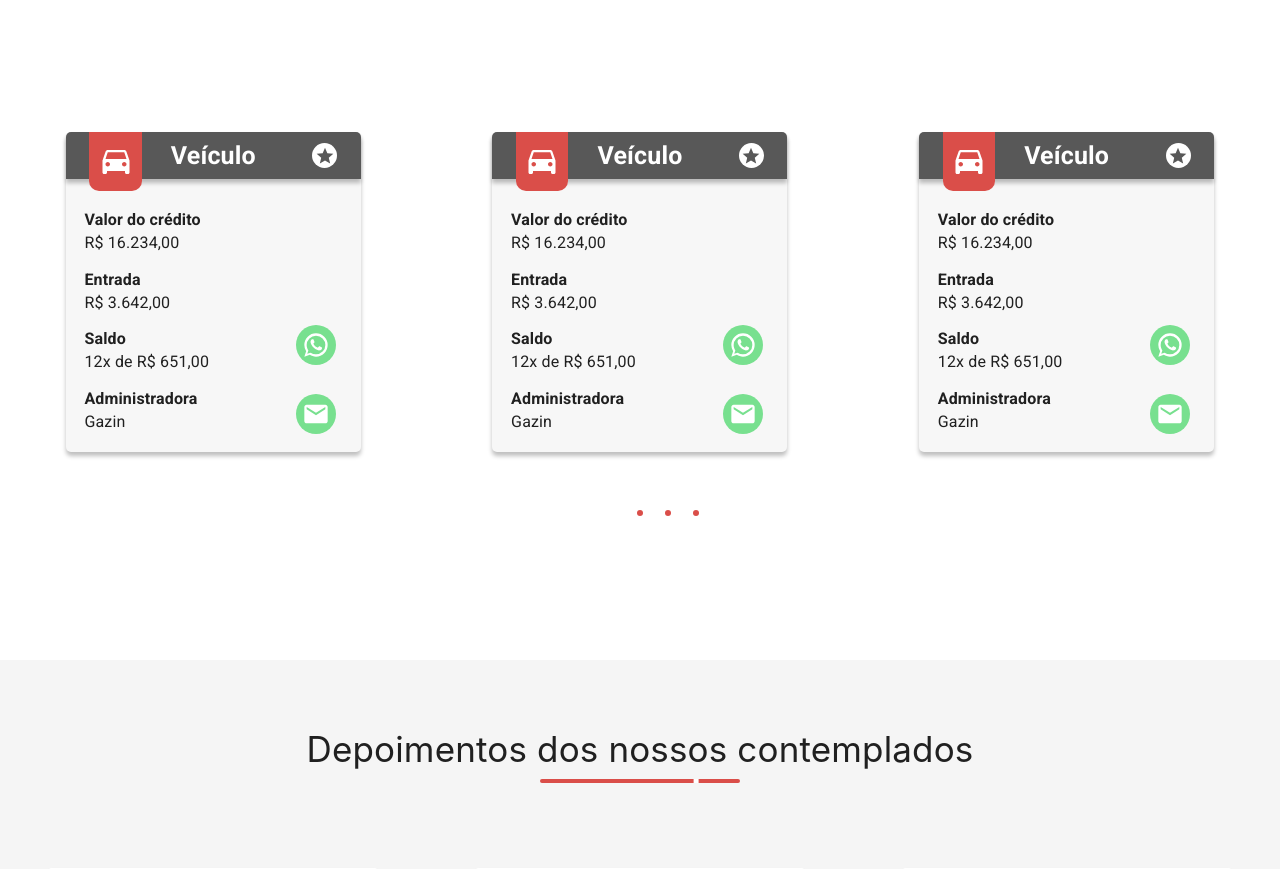
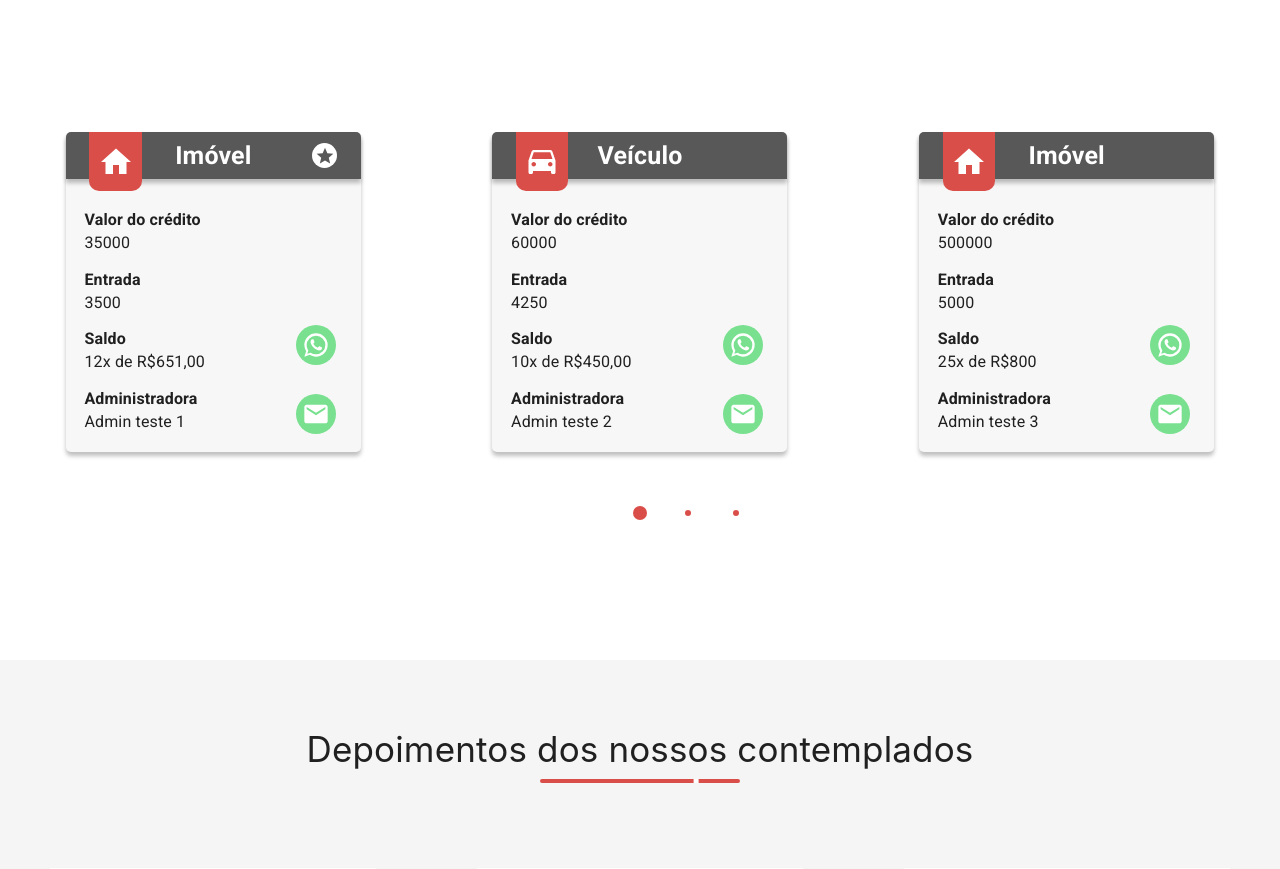
Before and after one commit to atlascodedev/portalbens-nextjs-frontend, a Next.js app: page / in a window 1280 px wide. Shown: the part 2740-3609 px from the top of the page. Built offline with nearby package versions, Linux system fonts and the light colour scheme; a web font is replaced by a local one.

Commit message:
[Feature] Properly interfaced dynamic props to product section to render based on received data

```diff
--- a/components/LandingPage/ProductSection/Main/index.tsx
+++ b/components/LandingPage/ProductSection/Main/index.tsx
@@ -10,12 +10,15 @@ import SwiperCore, {
 } from "swiper";
 import { Swiper, SwiperSlide } from "swiper/react";
 import ProductSearch from "../ProductSearch";
+import { Product } from "../../../../@types";
 
 SwiperCore.use([Navigation, Pagination, Scrollbar, Autoplay]);
 
-interface Props {}
+interface Props {
+  products: Product[];
+}
 
-const ProductSection = (props: Props) => {
+const ProductSection = ({ products = [] }: Props) => {
   const mockList: any[] = [1, 1, 1, 1, 1, 1, 1, 1, 1];
 
   return (
@@ -38,10 +41,17 @@ const ProductSection = (props: Props) => {
             },
           }}
         >
-          {mockList.map((value, index) => {
+          {products.map((value: Product, index: number) => {
             return (
               <SwiperSlide key={index}>
-                <ProductCard />
+                <ProductCard
+                  admin={value.admin}
+                  entradaCredito={value.entradaCredito}
+                  featured={value.featured}
+                  saldoCredito={value.saldoCredito}
+                  type={value.type}
+                  valorCredito={value.valorCredito}
+                />
               </SwiperSlide>
             );
           })}
--- a/components/LandingPage/ProductSection/ProductCard/index.tsx
+++ b/components/LandingPage/ProductSection/ProductCard/index.tsx
@@ -1,10 +1,27 @@
 import React from "react";
+import { Product } from "../../../../@types";
 import ProductCardLayout from "./styles";
 
-interface Props {}
+interface Props extends Product {}
 
-const ProductCard = (props: Props) => {
-  return <ProductCardLayout />;
+const ProductCard = ({
+  admin,
+  entradaCredito,
+  featured,
+  saldoCredito,
+  type,
+  valorCredito,
+}: Props) => {
+  return (
+    <ProductCardLayout
+      admin={admin}
+      entradaCredito={entradaCredito}
+      featured={featured}
+      saldoCredito={saldoCredito}
+      type={type}
+      valorCredito={valorCredito}
+    />
+  );
 };
 
 export default ProductCard;
--- a/components/LandingPage/ProductSection/ProductCard/styles/index.tsx
+++ b/components/LandingPage/ProductSection/ProductCard/styles/index.tsx
@@ -3,12 +3,15 @@ import {
   Commute,
   DriveEta,
   Email,
+  Home,
   Mail,
   Star,
   WhatsApp,
 } from "@material-ui/icons";
 import styled from "styled-components";
 import React from "react";
+import { Product } from "../../../../../@types";
+import _ from "lodash";
 
 const ProductCardRoot = styled.div`
   width: 295px;
@@ -148,9 +151,16 @@ const CircleAroundIcon = styled.div`
   }
 `;
 
-interface ProductCardLayoutProps {}
+interface ProductCardLayoutProps extends Product {}
 
-const ProductCardLayout = ({}: ProductCardLayoutProps) => {
+const ProductCardLayout = ({
+  admin,
+  entradaCredito,
+  featured,
+  saldoCredito,
+  type,
+  valorCredito,
+}: ProductCardLayoutProps) => {
   return (
     <ProductCardRoot>
       <ProductCardInnerContainer>
@@ -162,11 +172,13 @@ const ProductCardLayout = ({}: ProductCardLayoutProps) => {
               }}
             >
               <ProductCardHeaderInnerIconContainer>
-                <SvgIcon component={DriveEta}></SvgIcon>
+                <SvgIcon
+                  component={type == "vehicle" ? DriveEta : Home}
+                ></SvgIcon>
               </ProductCardHeaderInnerIconContainer>
             </div>
             <ProductCardHeaderInnerLabel>
-              {"Veículo"}
+              {type == "vehicle" ? "Veículo" : "Imóvel"}
             </ProductCardHeaderInnerLabel>
             <ProductCardHeaderInnerSpecialDealIconContainer>
               <Tooltip
@@ -181,7 +193,9 @@ const ProductCardLayout = ({}: ProductCardLayoutProps) => {
                   </React.Fragment>
                 }
               >
-                <ProductSpecialDealIconWrapper>
+                <ProductSpecialDealIconWrapper
+                  style={{ display: featured ? "flex" : "none" }}
+                >
                   <SvgIcon component={Star} />
                 </ProductSpecialDealIconWrapper>
               </Tooltip>
@@ -192,19 +206,19 @@ const ProductCardLayout = ({}: ProductCardLayoutProps) => {
           <ProductCardContentInfo>
             <div className="infoContainer">
               <div className="title">Valor do crédito</div>
-              <div className="info">R$ 16.234,00</div>
+              <div className="info">{valorCredito}</div>
             </div>
             <div className="infoContainer">
               <div className="title">Entrada</div>
-              <div className="info">R$ 3.642,00</div>
+              <div className="info">{entradaCredito}</div>
             </div>
             <div className="infoContainer">
               <div className="title">Saldo</div>
-              <div className="info">12x de R$ 651,00</div>
+              <div className="info">{saldoCredito}</div>
             </div>
             <div className="infoContainer last">
               <div className="title">Administradora</div>
-              <div className="info">Gazin</div>
+              <div className="info">{_.capitalize(admin)}</div>
             </div>
           </ProductCardContentInfo>
           <ProductCardContentContact>
--- a/pages/index.tsx
+++ b/pages/index.tsx
@@ -1,6 +1,6 @@
 import Head from "next/head";
 import React from "react";
-import { BlogPost } from "../@types";
+import { BlogPost, Product } from "../@types";
 import AboutUs from "../components/LandingPage/AboutUs/Main";
 import Posts from "../components/LandingPage/BlogList/Main";
 import Contact from "../components/LandingPage/Contact/Main";
@@ -72,6 +72,51 @@ function Home({}: Props) {
     },
   ];
 
+  const mockProductData: Product[] = [
+    {
+      admin: "Admin teste 1",
+      entradaCredito: "3500",
+      featured: true,
+      saldoCredito: "12x de R$651,00",
+      type: "housing",
+      valorCredito: "35000",
+    },
+
+    {
+      admin: "Admin teste 2",
+      entradaCredito: "4250",
+      featured: false,
+      saldoCredito: "10x de R$450,00",
+      type: "vehicle",
+      valorCredito: "60000",
+    },
+
+    {
+      admin: "Admin teste 3",
+      entradaCredito: "5000",
+      featured: false,
+      saldoCredito: "25x de R$800",
+      type: "housing",
+      valorCredito: "500000",
+    },
+    {
+      admin: "Admin teste 4",
+      entradaCredito: "52323",
+      featured: true,
+      saldoCredito: "25x de R$93232",
+      type: "housing",
+      valorCredito: "199999",
+    },
+    {
+      admin: "Admin teste 5",
+      entradaCredito: "1000000",
+      featured: false,
+      saldoCredito: "100x de R$100000",
+      type: "vehicle",
+      valorCredito: "3123213213131",
+    },
+  ];
+
   const { navigableArray, menuItemArray } = useLandingPageGeneration([
     {
       label: "Hero",
@@ -100,7 +145,7 @@ function Home({}: Props) {
 
     {
       label: "Nossos produtos",
-      component: <ProductSection />,
+      component: <ProductSection products={mockProductData} />,
       ref: productSection,
       hidden: false,
     },
--- a/styles/globals.css
+++ b/styles/globals.css
@@ -60,6 +60,19 @@ a {
   transform: scale(0.75);
   opacity: 1 !important;
 }
+
+#swiper-products .swiper-pagination-bullet.swiper-pagination-bullet-active {
+  transform: scale(1.75);
+}
+
+@media (min-width: 1024px) {
+  #swiper-products .swiper-pagination-bullet {
+    margin-left: 20px !important;
+    margin-right: 20px !important;
+  }
+}
+
+/* Testimonials Slider */
 
 #swiper-testimonials .swiper-slide {
   display: flex;
```
Also changed, not shown: @types/index.ts (+11 -0 lines).
